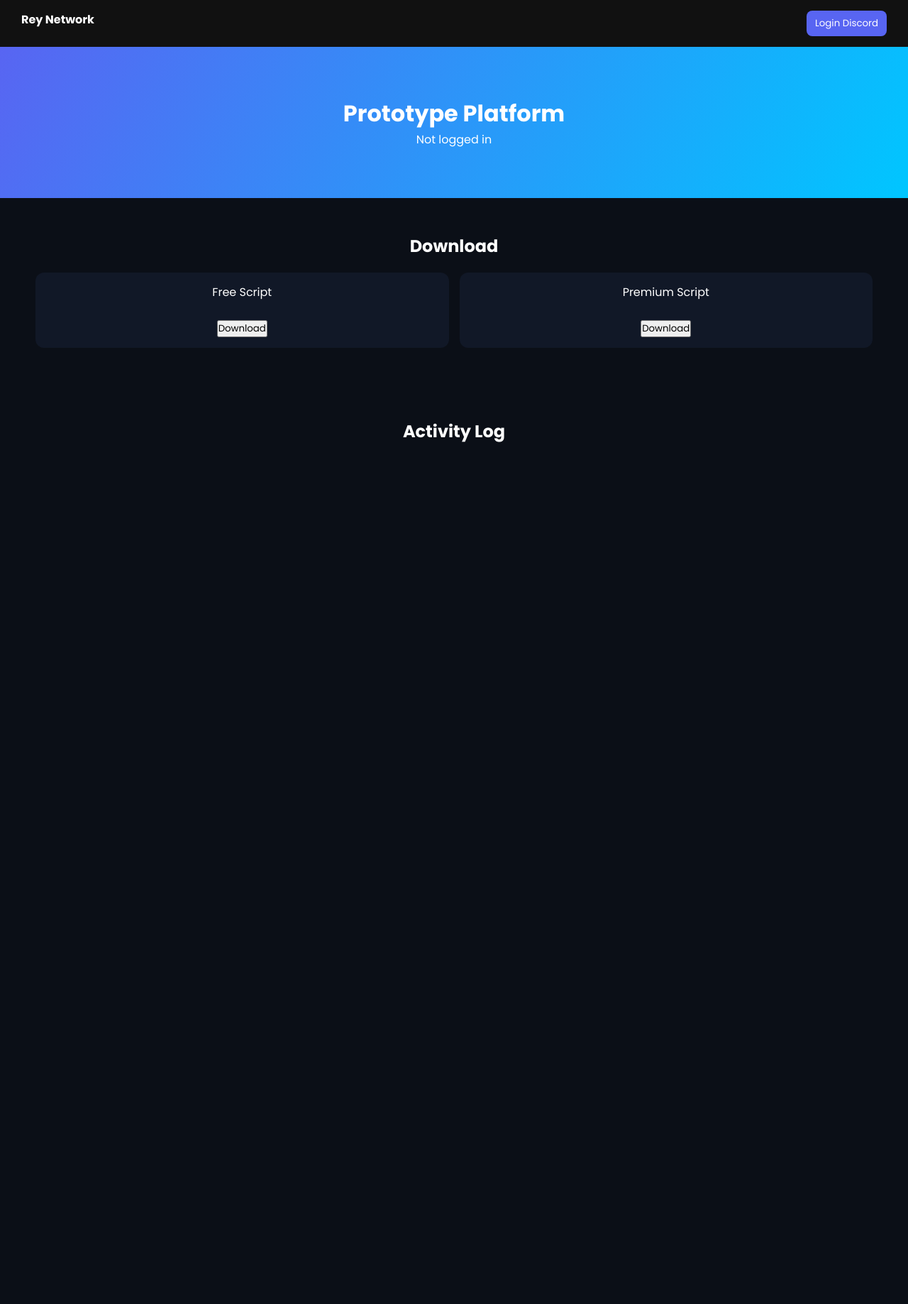
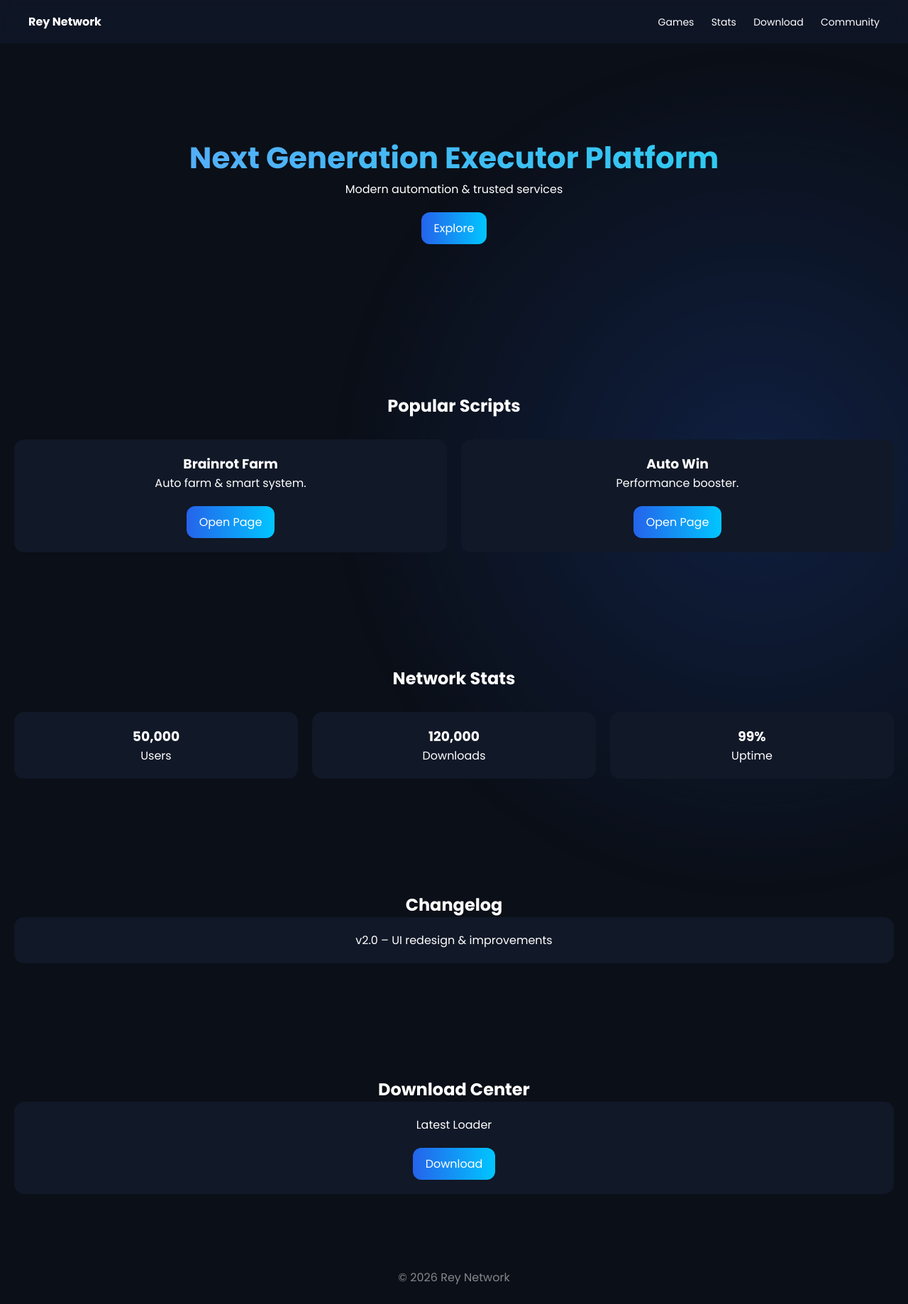
Before and after one commit to Reycode1/Web, a plain HTML site: page index.html in a window 1280 px wide. Shown: the whole page at 71% size. Before the commit the page ends 800 px from the top, so only its background shows below. Drawn offline with Linux system fonts and the light colour scheme.

Commit message:
Update index.html

```diff
--- a/index.html
+++ b/index.html
@@ -1,178 +1,228 @@
 <!DOCTYPE html>
-<html>
+<html lang="en">
 <head>
 <meta charset="UTF-8">
+<meta name="viewport" content="width=device-width, initial-scale=1.0">
 <title>Rey Network</title>
 <link href="https://fonts.googleapis.com/css2?family=Poppins:wght@400;600;700&display=swap" rel="stylesheet">
 
 <style>
-*{margin:0;padding:0;box-sizing:border-box;font-family:Poppins}
-body{background:#0b0f17;color:white}
+*{margin:0;padding:0;box-sizing:border-box;font-family:Poppins,sans-serif}
+body{
+  background:#0b0f17;
+  color:white;
+  overflow-x:hidden;
+}
 
-.nav{display:flex;justify-content:space-between;padding:15px 30px;background:#111}
-.nav button{padding:8px 12px;background:#5865F2;border:none;color:white;border-radius:8px}
+/* LOADING */
+#loader{
+  position:fixed;
+  inset:0;
+  background:#0b0f17;
+  display:flex;
+  justify-content:center;
+  align-items:center;
+  z-index:999;
+  font-size:22px;
+}
 
-.hero{padding:70px;text-align:center;background:linear-gradient(120deg,#5865F2,#00c6ff)}
+/* BACKGROUND ANIMATION */
+.bg{
+  position:fixed;
+  width:200%;
+  height:200%;
+  background:radial-gradient(circle,#2563eb33,transparent 40%);
+  animation:move 15s linear infinite;
+  z-index:-1;
+}
+@keyframes move{
+  from{transform:translate(0,0)}
+  to{transform:translate(-25%,-25%)}
+}
 
-section{padding:50px;text-align:center}
+/* NAV */
+.nav{
+  display:flex;
+  justify-content:space-between;
+  padding:18px 40px;
+  background:rgba(15,23,42,.8);
+  backdrop-filter:blur(10px);
+  position:sticky;
+  top:0;
+}
+.nav a{color:white;text-decoration:none;margin-left:20px;font-size:14px}
 
-.grid{display:grid;grid-template-columns:repeat(auto-fit,minmax(220px,1fr));gap:15px;margin-top:20px}
+/* HERO */
+.hero{
+  padding:130px 20px;
+  text-align:center;
+}
+.hero h1{
+  font-size:42px;
+  background:linear-gradient(90deg,#60a5fa,#22d3ee);
+  -webkit-background-clip:text;
+  -webkit-text-fill-color:transparent;
+}
 
-.card{background:#111827;padding:15px;border-radius:12px}
+/* BUTTON */
+.btn{
+  display:inline-block;
+  margin-top:20px;
+  padding:10px 18px;
+  border-radius:12px;
+  background:linear-gradient(90deg,#2563eb,#00c6ff);
+  text-decoration:none;
+  color:white;
+  transition:.2s;
+  cursor:pointer;
+}
+.btn:hover{transform:translateY(-4px);box-shadow:0 0 20px #2563eb}
 
-.owner{color:#ff4d4d;font-weight:bold}
-.premium{color:gold;font-weight:bold}
+/* SECTION */
+section{padding:80px 20px;text-align:center}
 
-.panel{
+/* GRID */
+.grid{
+  margin-top:30px;
+  display:grid;
+  grid-template-columns:repeat(auto-fit,minmax(230px,1fr));
+  gap:20px;
+}
+
+/* CARD */
+.card{
+  background:#111827;
+  padding:20px;
+  border-radius:14px;
+  transition:.2s;
+}
+.card:hover{transform:translateY(-5px)}
+
+/* POPUP */
+.popup{
   position:fixed;
- right:20px;
- bottom:20px;
- background:#111;
- padding:15px;
+  inset:0;
+  background:rgba(0,0,0,.6);
+  display:none;
+  justify-content:center;
+  align-items:center;
+}
+.popup-box{
+  background:#111827;
+  padding:25px;
   border-radius:12px;
- width:250px;
- display:none;
+  text-align:center;
 }
-.panel input, .panel select{
- width:100%;
- margin-top:5px;
- padding:5px;
-}
+footer{padding:25px;text-align:center;opacity:.5}
 </style>
 </head>
 
 <body>
 
+<div id="loader">Loading Rey Network...</div>
+<div class="bg"></div>
+
+<!-- NAV -->
 <div class="nav">
   <b>Rey Network</b>
-  <button onclick="login()">Login Discord</button>
+  <div>
+    <a href="#games">Games</a>
+    <a href="#stats">Stats</a>
+    <a href="#download">Download</a>
+    <a onclick="openPopup()">Community</a>
+  </div>
 </div>
 
+<!-- HERO -->
 <div class="hero">
-  <h1>Prototype Platform</h1>
-  <p id="welcome">Not logged in</p>
+  <h1>Next Generation Executor Platform</h1>
+  <p>Modern automation & trusted services</p>
+  <a href="#games" class="btn">Explore</a>
 </div>
 
-<section>
-<h2>Download</h2>
+<!-- GAMES -->
+<section id="games">
+  <h2>Popular Scripts</h2>
   <div class="grid">
     <div class="card">
-    Free Script<br><br>
-    <button onclick="download(false)">Download</button>
+      <h3>Brainrot Farm</h3>
+      <p>Auto farm & smart system.</p>
+      <a class="btn" href="brainrot.html">Open Page</a>
     </div>
-
     <div class="card">
-    Premium Script<br><br>
-    <button onclick="download(true)">Download</button>
+      <h3>Auto Win</h3>
+      <p>Performance booster.</p>
+      <a class="btn" href="autowin.html">Open Page</a>
     </div>
   </div>
 </section>
 
-<section>
-<h2>Activity Log</h2>
-<div id="logs"></div>
+<!-- STATS -->
+<section id="stats">
+  <h2>Network Stats</h2>
+  <div class="grid">
+    <div class="card"><h3 id="u">0</h3><p>Users</p></div>
+    <div class="card"><h3 id="d">0</h3><p>Downloads</p></div>
+    <div class="card"><h3>99%</h3><p>Uptime</p></div>
+  </div>
 </section>
 
-<!-- OWNER PANEL -->
-<div class="panel" id="panel">
-  <h3>Owner Panel</h3>
-  <input id="target" placeholder="Username">
-  <select id="role">
-    <option value="member">Member</option>
-    <option value="premium">Premium</option>
-    <option value="banned">Banned</option>
-  </select>
-  <button onclick="setRole()">Apply</button>
+<!-- CHANGELOG -->
+<section>
+  <h2>Changelog</h2>
+  <div class="card">v2.0 – UI redesign & improvements</div>
+</section>
+
+<!-- DOWNLOAD -->
+<section id="download">
+  <h2>Download Center</h2>
+  <div class="card">
+    Latest Loader<br>
+    <a class="btn">Download</a>
+  </div>
+</section>
+
+<footer>
+© 2026 Rey Network
+</footer>
+
+<!-- COMMUNITY POPUP -->
+<div class="popup" id="popup">
+  <div class="popup-box">
+    <h3>Join Our Community</h3>
+    <br>
+    <a class="btn" href="https://discord.gg/YagexWWu6">Discord</a>
+    <a class="btn" href="https://whatsapp.com/channel/0029VbBk5jlK0IBj5AQO4M2N">WhatsApp</a>
+    <br><br>
+    <a onclick="closePopup()" style="opacity:.6;cursor:pointer">Close</a>
+  </div>
 </div>
 
 <script>
-let user = null;
-let role = "member";
+/* LOADING */
+setTimeout(()=>{
+  document.getElementById("loader").style.display="none";
+},1500);
 
-/*
-=====================
-LOGIN
-=====================
-*/
-function login(){
-  const name = prompt("Masukan nama Discord");
+/* AUTO COUNTER */
+function animate(id,max){
+  let i=0;
+  const el=document.getElementById(id);
+  const x=setInterval(()=>{
+    i+=Math.ceil(max/50);
+    if(i>=max){i=max;clearInterval(x);}
+    el.innerText=i.toLocaleString();
+  },30);
+}
+animate("u",50000);
+animate("d",120000);
 
-  if(!name) return;
-
-  user = name;
-
-  // AUTO OWNER
-  if(name === "Rey"){
-    role = "owner";
-    document.getElementById("panel").style.display="block";
-  } else {
-    role = localStorage.getItem("role_"+name) || "member";
+/* POPUP */
+function openPopup(){
+  document.getElementById("popup").style.display="flex";
 }
-
-  updateUI();
-  log("Login: "+name);
-}
-
-/*
-=====================
-UPDATE UI
-=====================
-*/
-function updateUI(){
-  let badge = "";
-  if(role==="owner") badge = " <span class='owner'>(OWNER)</span>";
-  if(role==="premium") badge = " <span class='premium'>(PREMIUM)</span>";
-  if(role==="banned") badge = " (BANNED)";
-
-  document.getElementById("welcome").innerHTML =
-    "Welcome "+user + badge;
-}
-
-/*
-=====================
-DOWNLOAD
-=====================
-*/
-function download(premium){
-  if(!user){
-    alert("Login dulu");
-    return;
-  }
-
-  if(role==="banned"){
-    alert("Lu di ban");
-    return;
-  }
-
-  if(premium && role!=="premium" && role!=="owner"){
-    alert("Butuh premium");
-    return;
-  }
-
-  log(user+" download script");
-}
-
-/*
-=====================
-SET ROLE (OWNER)
-=====================
-*/
-function setRole(){
-  const t = document.getElementById("target").value;
-  const r = document.getElementById("role").value;
-
-  localStorage.setItem("role_"+t, r);
-  log("Owner set "+t+" jadi "+r);
-}
-
-/*
-=====================
-LOG
-=====================
-*/
-function log(text){
-  const div = document.getElementById("logs");
-  div.innerHTML += "<p>"+text+"</p>";
+function closePopup(){
+  document.getElementById("popup").style.display="none";
 }
 </script>
 
```
Lines whose indentation alone changed are shown as unchanged.
